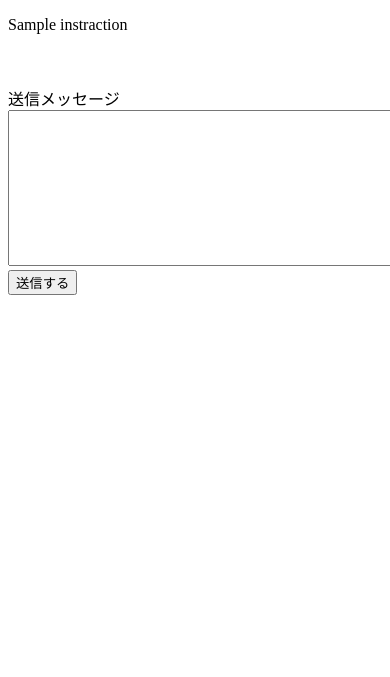
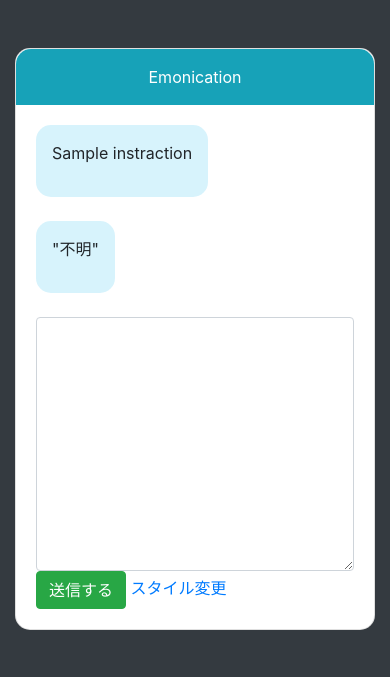
Before and after one commit to denkiTaro/emonication, a Flask app: template templates/index.html in a window 390 px wide; the page is wider, and only the part inside the window is pictured. Shown: the top 677 px of that part. Run offline with Flask 2, Linux system fonts and the light colour scheme; the template is opened without the code that fills it: most values are stand-ins (such as "Sample title", 1, 10 or a date in 2020); some libraries are stand-ins or nearby versions.

Commit message:
add style change
条件分岐でテキストスタイルの変更

```diff
--- a/app.py
+++ b/app.py
@@ -5,6 +5,8 @@ import os
 # 自身の名称を app という名前でインスタンス化する
 app = Flask(__name__)
 
+label = ""
+score = ""
 
 def estimate_emotion(input_text):
     from transformers import pipeline, AutoModelForSequenceClassification, BertJapaneseTokenizer
@@ -12,12 +14,13 @@ def estimate_emotion(input_text):
     model = AutoModelForSequenceClassification.from_pretrained('daigo/bert-base-japanese-sentiment')
     tokenizer = BertJapaneseTokenizer.from_pretrained('cl-tohoku/bert-base-japanese-whole-word-masking')
     nlp = pipeline("sentiment-analysis",model=model,tokenizer=tokenizer)
-    # input_text = '修理に出します。購入して１年ちょっとで壊れてしまいました。残念です。'
     result = nlp(input_text)
 
-    print(result)
+    global label
+    global score
     label = result[0].get("label")
     score = result[0].get("score")
+    print(f"感情は：{label}、スコア：{score}")
     return f"感情は：{label}、スコア：{score}"
 
 # index にアクセスされた場合の処理
@@ -46,9 +49,7 @@ def post():
         est_param = estimate_emotion(text)
 
         # nameとtitleをindex.htmlに変数展開
-        return render_template('index.html',
-                               msg=text, emotion=est_param ,instraction="メッセージを送信してください")
-
+        return render_template('index.html', msg=text, emotion=est_param, label=label, score=score, instraction="メッセージを送信してください")
 
 if __name__ == "__main__":
     app.debug = True  # デバッグモード有効化
--- a/templates/base.html
+++ b/templates/base.html
@@ -2,7 +2,7 @@
 <html lang="en">
 
 <head>
-    <!--
+
 <meta charset="UTF-8">
     <link href="https://stackpath.bootstrapcdn.com/bootstrap/4.4.1/css/bootstrap.min.css" rel="stylesheet"
         integrity="sha384-Vkoo8x4CGsO3+Hhxv8T/Q5PaXtkKtu6ug5TOeNV6gBiFeWPGFN9MuhOf23Q9Ifjh" crossorigin="anonymous">
@@ -11,8 +11,7 @@
     <meta name="viewport" content="width=device-width, initial-scale=1.0">
     <meta http-equiv="X-UA-Compatible" content="ie=edge">
     <link rel="stylesheet" href="{{ url_for('static', filename='css/main.css') }}">
-    -->
-
+    <script src="{{ url_for('static', filename='javascript/main.js') }}"></script>
     {% block head %}{% endblock %}
 </head>
 
--- a/templates/index.html
+++ b/templates/index.html
@@ -1,31 +1,72 @@
 {% extends "base.html" %}
 {% block content %}
 
-<div class="form" class="bg-dark text-white">
-    <div class="container">
-        <div class="row">
-            <div class="col-md-12" class="bg-dark text-white">
-                <p class="bg-dark text-white">
+<section class="bg-dark">
+    <div class="container py-5">
+        <div class="row d-flex justify-content-center">
+            <div class="col-md-8 col-lg-6 col-xl-4">
+                <div class="card" id="chat1" style="border-radius: 15px;">
+                    <div
+                        class="card-header d-flex justify-content-between align-items-center p-3 bg-info text-white border-bottom-0"
+                        style="border-top-left-radius: 15px; border-top-right-radius: 15px;">
+                        <i class="fas fa-angle-left"></i>
+                        <p class="mb-0 fw-bold">Emonication</p>
+                        <i class="fas fa-times"></i>
+                    </div>
+
+                    <div class="card-body">
+                        <div class="d-flex flex-row justify-content-start mb-4">
+                            <div class="p-3 ms-3" style="border-radius: 15px; background-color: rgba(57, 192, 237,.2);">
+                                <p id="message">
                                     <!-- 変数nameに値があるとき -->
                                     {% if msg %}
-                    {{ msg }} <br><br>
-                    {{ emotion }}
+                                    {{ msg }}
                                     <!-- 変数nameに値がないとき -->
                                     {% else %}
                                     {{ instraction }}
                                     {% endif %}
                                 </p>
+                                <form action="/post" method="post" class="form-inline"></form>
+                            </div>
+                        </div>
+
+                        <div class="d-flex flex-row justify-content-start mb-4">
+                            <div class="p-3 ms-3" style="border-radius: 15px; background-color: rgba(57, 192, 237,.2);">
+                                <p>
+                                    <!-- 変数nameに値があるとき -->
+                                    {% if msg %}
+                                    {{ emotion }}
+                                    <!-- 変数nameに値がないとき -->
+                                    {% else %}
+                                    "不明"
+                                    {% endif %}
+                                </p>
                                 <form action="/post" method="post" class="form-inline">
+                            </div>
+                        </div>
 
-                    <br><br>
-                    <div>
-                        <label for="msg">送信メッセージ</label><br>
-                        <textarea id="msg" name="msg" cols="50" rows="10" maxlength="200"></textarea>
-                      </div>
+                        <div class="form-outline">
+                            <textarea class="form-control" id="msg" name="msg" cols="50" rows="10" maxlength="200"></textarea>
                             <button type="submit" class="btn btn-success">送信する</button>
-                </form>
+                            <a href="javascript:onClick()">スタイル変更</a>
                         </div>
                     </div>
                 </div>
             </div>
+        </div>
+    </div>
+</section>
+<script>
+    function onClick() {
+    var label = {{label|tojson}};
+    var score = {{score|tojson}};
+    if (label == "ポジティブ") {
+        document.getElementById("message").classList.add("happy");
+    } else if (label == "ネガティブ") {
+        document.getElementById("message").classList.add("sad");
+    } else {
+        document.getElementById("message").classList.add("nomal");
+    }
+}
+</script>
 {% endblock %}
```
Also changed, not shown: static/css/main.css (added, +87 -0 lines). Lines whose indentation alone changed are shown as unchanged.
